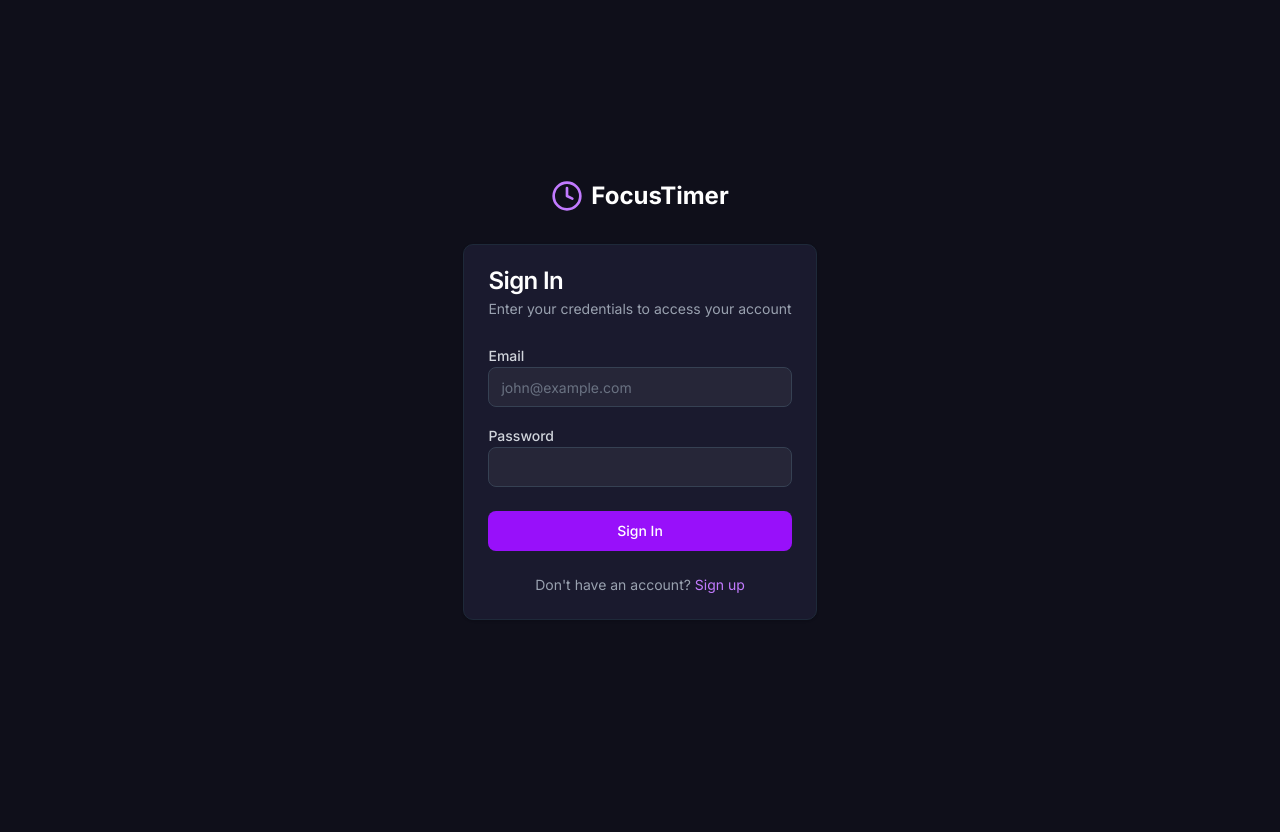
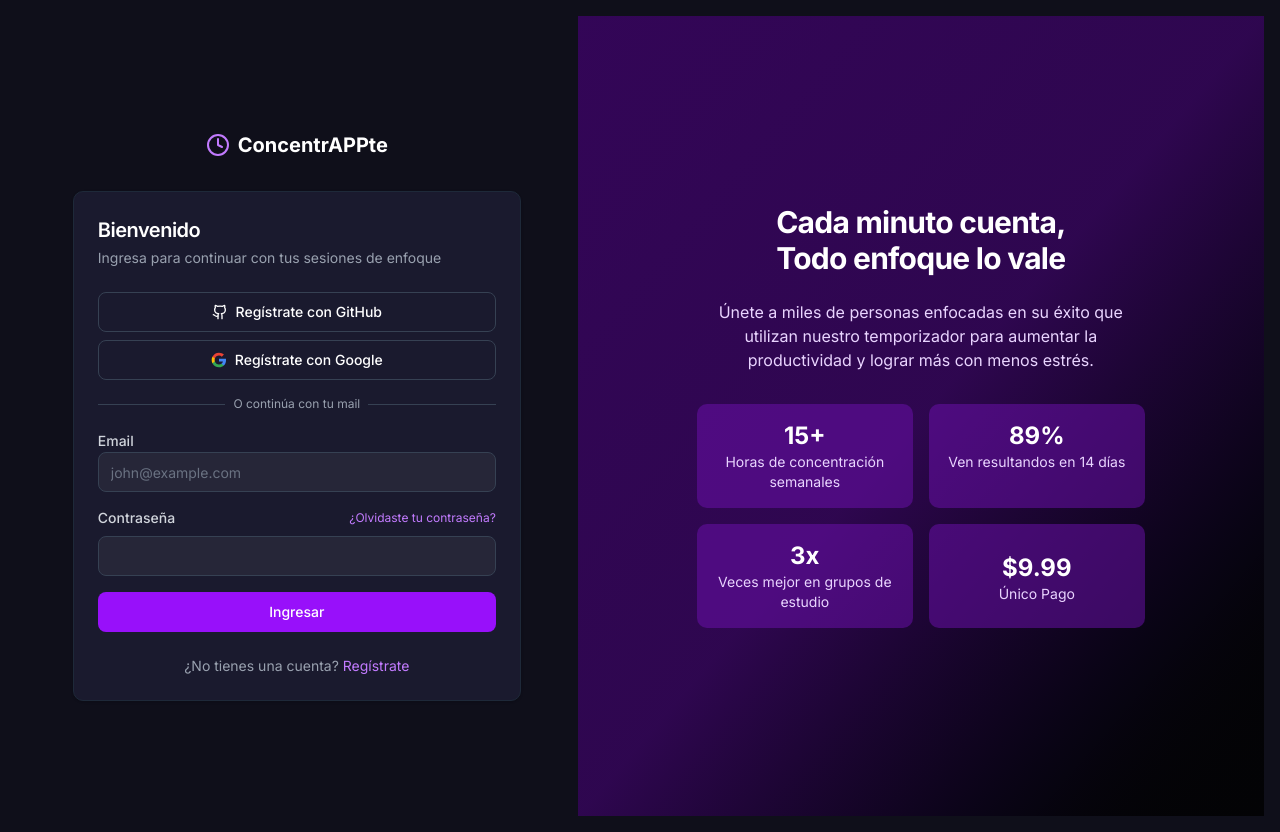
Before and after one commit to MigueloA16/concentrappte, a Next.js app: page /auth/sign-in in a window 1280 px wide. Before the commit the page ends 800 px from the top, so only its background shows below. Built offline with nearby package versions, Linux system fonts and the light colour scheme; no server answers.

Commit message:
- Updated Auth for GitHub and Google

```diff
--- a/src/app/page.tsx
+++ b/src/app/page.tsx
@@ -1037,7 +1037,7 @@ export default function LandingPage() {
                 ¿Quiénes pueden usar nuestra APP?
               </h2>
               <p className="max-w-[700px] text-gray-400">
-                Únate a miles de personas enfocadas en el éxito que utilizan nuestra herramienta para aumentar su productividad.
+                Únete a miles de personas enfocadas en el éxito que utilizan nuestra herramienta para aumentar su productividad.
               </p>
             </div>
 
--- a/src/components/Navbar.tsx
+++ b/src/components/Navbar.tsx
@@ -40,7 +40,7 @@ export default function Navbar({ user }: NavbarProps) {
         <div className="flex items-center">
           <Link href="/dashboard" className="flex items-center">
             <Clock className="h-6 w-6 mr-2 text-purple-400" />
-            <span className="text-xl font-bold text-white">FocusTimer</span>
+            <span className="text-xl font-bold text-white">ConcentrAPPte</span>
           </Link>
         </div>
         <div className="flex items-center gap-4">
--- a/src/components/auth/AuthForm.tsx
+++ b/src/components/auth/AuthForm.tsx
@@ -7,7 +7,7 @@ import { Input } from "@/components/ui/input";
 import { Card, CardContent, CardDescription, CardFooter, CardHeader, CardTitle } from "@/components/ui/card";
 import { supabase } from "@/lib/supabase/client";
 import { toast } from "sonner";
-import { Clock } from "lucide-react";
+import { Clock, Github } from "lucide-react";
 import Link from "next/link";
 
 type AuthFormProps = {
@@ -64,28 +64,83 @@ export default function AuthForm({ view }: AuthFormProps) {
     }
   };
 
+  const handleOAuthSignIn = async (provider: 'github' | 'google') => {
+    try {
+      const { error } = await supabase.auth.signInWithOAuth({
+        provider,
+        options: {
+          redirectTo: `${window.location.origin}/auth/callback`,
+        },
+      });
+
+      if (error) {
+        throw error;
+      }
+    } catch (error) {
+      toast.error(error instanceof Error ? error.message : "Authentication failed");
+    }
+  };
+
   return (
-    <div className="flex flex-col items-center">
+    <div className="flex w-full min-h-screen">
+      {/* Left side with content and form */}
+      <div className="flex-1 lg:w-[45%] flex flex-col items-center justify-center p-4 bg-[#0f0f1a]">
         <Link href="/" className="flex items-center mb-8">
-        <Clock className="h-8 w-8 mr-2 text-purple-400" />
-        <span className="text-2xl font-bold text-white">FocusTimer</span>
+          <Clock className="h-6 w-6 mr-2 text-purple-400" />
+          <span className="text-xl font-bold text-white">ConcentrAPPte</span>
         </Link>
 
         <Card className="w-full max-w-md bg-[#1a1a2e] border-gray-800">
-        <CardHeader>
-          <CardTitle className="text-white">{view === "sign-in" ? "Sign In" : "Sign Up"}</CardTitle>
+          <CardHeader className="space-y-1">
+            <CardTitle className="text-white text-xl">{view === "sign-in" ? "Bienvenido" : "Create una cuenta"}</CardTitle>
             <CardDescription className="text-gray-400">
               {view === "sign-in"
-              ? "Enter your credentials to access your account"
-              : "Create a new account to get started"}
+                ? "Ingresa para continuar con tus sesiones de enfoque"
+                : "Crea tu cuenta para empezar tus sesiones de enfoque"}
             </CardDescription>
           </CardHeader>
-        <form onSubmit={handleSubmit}>
+
           <CardContent className="space-y-4">
+            {/* Social login buttons */}
+            <div className="space-y-2">
+              <Button
+                variant="outline"
+                className="w-full border-gray-700 text-white hover:bg-[#262638]"
+                onClick={() => handleOAuthSignIn('github')}
+              >
+                <Github className="mr-2 h-4 w-4" />
+                Regístrate con GitHub
+              </Button>
+              <Button
+                variant="outline"
+                className="w-full border-gray-700 text-white hover:bg-[#262638]"
+                onClick={() => handleOAuthSignIn('google')}
+              >
+                <svg className="mr-2 h-4 w-4" viewBox="0 0 24 24" fill="currentColor">
+                  <path d="M22.56 12.25c0-.78-.07-1.53-.2-2.25H12v4.26h5.92c-.26 1.37-1.04 2.53-2.21 3.31v2.77h3.57c2.08-1.92 3.28-4.74 3.28-8.09z" fill="#4285F4" />
+                  <path d="M12 23c2.97 0 5.46-.98 7.28-2.66l-3.57-2.77c-.98.66-2.23 1.06-3.71 1.06-2.86 0-5.29-1.93-6.16-4.53H2.18v2.84C3.99 20.53 7.7 23 12 23z" fill="#34A853" />
+                  <path d="M5.84 14.09c-.22-.66-.35-1.36-.35-2.09s.13-1.43.35-2.09V7.07H2.18C1.43 8.55 1 10.22 1 12s.43 3.45 1.18 4.93l2.85-2.22.81-.62z" fill="#FBBC05" />
+                  <path d="M12 5.38c1.62 0 3.06.56 4.21 1.64l3.15-3.15C17.45 2.09 14.97 1 12 1 7.7 1 3.99 3.47 2.18 7.07l3.66 2.84c.87-2.6 3.3-4.53 6.16-4.53z" fill="#EA4335" />
+                  <path d="M1 1h22v22H1z" fill="none" />
+                </svg>
+                Regístrate con Google
+              </Button>
+            </div>
+
+            <div className="relative">
+              <div className="absolute inset-0 flex items-center">
+                <div className="w-full border-t border-gray-700"></div>
+              </div>
+              <div className="relative flex justify-center text-xs">
+                <span className="bg-[#1a1a2e] px-2 text-gray-400">O continúa con tu mail</span>
+              </div>
+            </div>
+
+            <form onSubmit={handleSubmit} className="space-y-4">
               {view === "sign-up" && (
                 <div className="space-y-2">
                   <label htmlFor="username" className="text-sm font-medium text-gray-300">
-                  Username
+                    Apodo
                   </label>
                   <Input
                     id="username"
@@ -112,9 +167,16 @@ export default function AuthForm({ view }: AuthFormProps) {
                 />
               </div>
               <div className="space-y-2">
+                <div className="flex items-center justify-between">
                   <label htmlFor="password" className="text-sm font-medium text-gray-300">
-                Password
+                    Contraseña
                   </label>
+                  {view === "sign-in" && (
+                    <Link href="/auth/forgot-password" className="text-xs text-purple-400 hover:text-purple-300">
+                      ¿Olvidaste tu contraseña?
+                    </Link>
+                  )}
+                </div>
                 <Input
                   id="password"
                   type="password"
@@ -124,39 +186,72 @@ export default function AuthForm({ view }: AuthFormProps) {
                   className="bg-[#262638] border-gray-700 text-white placeholder:text-gray-500"
                 />
               </div>
-          </CardContent>
-          <CardFooter className="flex flex-col space-y-2">
               <Button
                 type="submit"
-              className="w-full bg-purple-600 hover:bg-purple-700"
+                className="w-full bg-purple-600 hover:bg-purple-700 text-white py-3"
                 disabled={loading}
               >
                 {loading
-                ? "Loading..."
+                  ? "Cargando..."
                   : view === "sign-in"
-                ? "Sign In"
-                : "Sign Up"}
+                    ? "Ingresar"
+                    : "Crea tu cuenta"}
               </Button>
-            <div className="text-sm text-center mt-4 text-gray-400">
+            </form>
+          </CardContent>
+
+          <CardFooter>
+            <div className="text-sm text-center w-full text-gray-400">
               {view === "sign-in" ? (
                 <p>
-                  Don't have an account?{" "}
+                  ¿No tienes una cuenta?{" "}
                   <Link href="/auth/sign-up" className="text-purple-400 hover:underline">
-                    Sign up
+                    Regístrate
                   </Link>
                 </p>
               ) : (
                 <p>
-                  Already have an account?{" "}
+                  ¿Ya tienes una cuenta?{" "}
                   <Link href="/auth/sign-in" className="text-purple-400 hover:underline">
-                    Sign in
+                    Ingresa
                   </Link>
                 </p>
               )}
             </div>
           </CardFooter>
-        </form>
         </Card>
+      </div>
+
+      {/* Right side with promotional content */}
+      <div className="hidden lg:flex lg:w-[55%] relative overflow-hidden bg-gradient-to-br from-purple-950/80 via-purple-950/70 to-black/80 items-center justify-center p-8">
+        <div className="max-w-md space-y-6 text-center">
+          <h2 className="text-3xl font-bold text-white tracking-tight">
+            Cada minuto cuenta,<br />
+            Todo enfoque lo vale
+          </h2>
+          <p className="text-purple-200">
+            Únete a miles de personas enfocadas en su éxito que utilizan nuestro temporizador para aumentar la productividad y lograr más con menos estrés.
+          </p>
+          <div className="grid grid-cols-2 gap-4 mt-8">
+            <div className="bg-purple-800/50 p-4 rounded-lg">
+              <div className="text-2xl font-bold text-white">15+</div>
+              <div className="text-purple-200 text-sm">Horas de concentración semanales</div>
+            </div>
+            <div className="bg-purple-800/50 p-4 rounded-lg">
+              <div className="text-2xl font-bold text-white">89%</div>
+              <div className="text-purple-200 text-sm">Ven resultandos en 14 días</div>
+            </div>
+            <div className="bg-purple-800/50 p-4 rounded-lg">
+              <div className="text-2xl font-bold text-white">3x</div>
+              <div className="text-purple-200 text-sm">Veces mejor en grupos de estudio</div>
+            </div>
+            <div className="bg-purple-800/50 p-4 rounded-lg">
+              <div className="text-2xl font-bold text-white mt-3">$9.99</div>
+              <div className="text-purple-200 text-sm">Único Pago</div>
+            </div>
+          </div>
+        </div>
+      </div>
     </div>
   );
 }
--- a/src/components/auth/VerifyEmail.tsx
+++ b/src/components/auth/VerifyEmail.tsx
@@ -8,7 +8,7 @@ export default function VerifyEmail() {
     <div className="flex flex-col items-center">
       <Link href="/" className="flex items-center mb-8">
         <Clock className="h-8 w-8 mr-2 text-purple-400" />
-        <span className="text-2xl font-bold text-white">FocusTimer</span>
+        <span className="text-2xl font-bold text-white">ConcentrAPPte</span>
       </Link>
 
       <Card className="w-full max-w-md bg-[#1a1a2e] border-gray-800">
```
Lines whose indentation alone changed are shown as unchanged.
